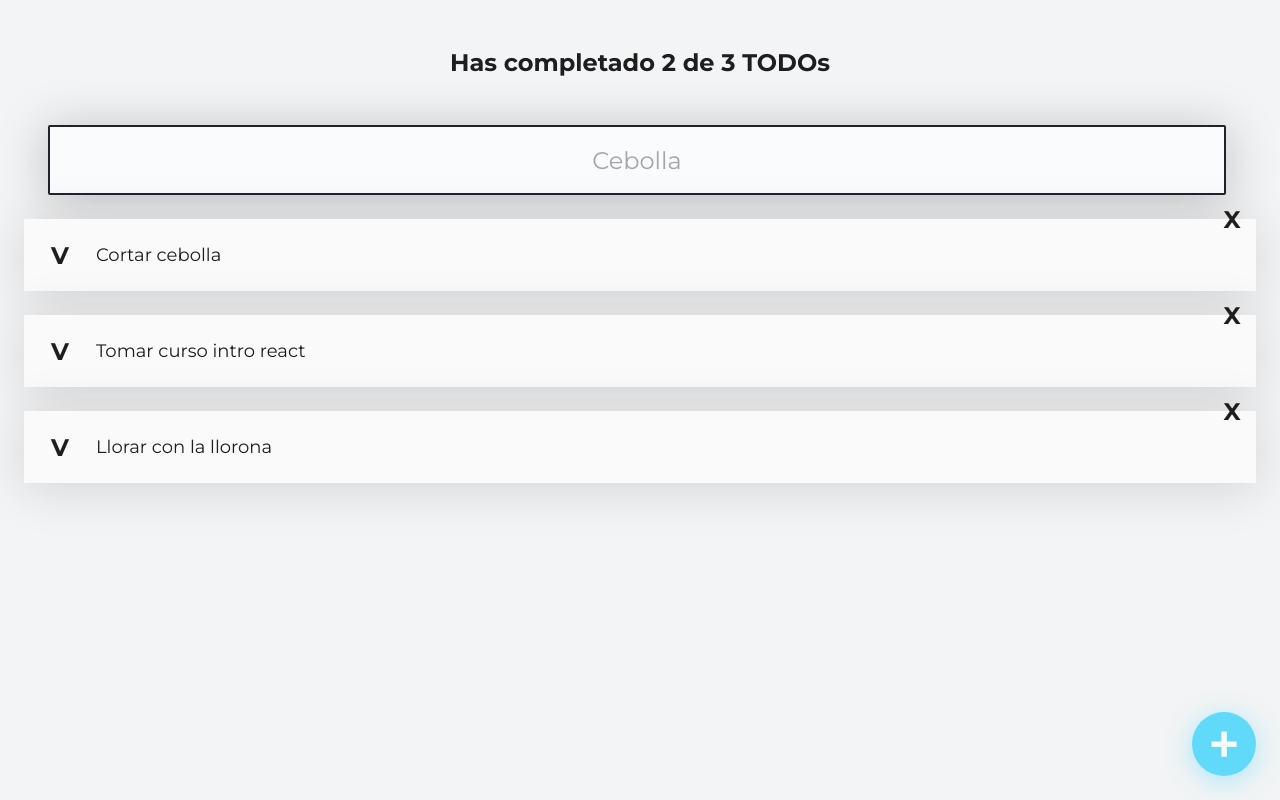
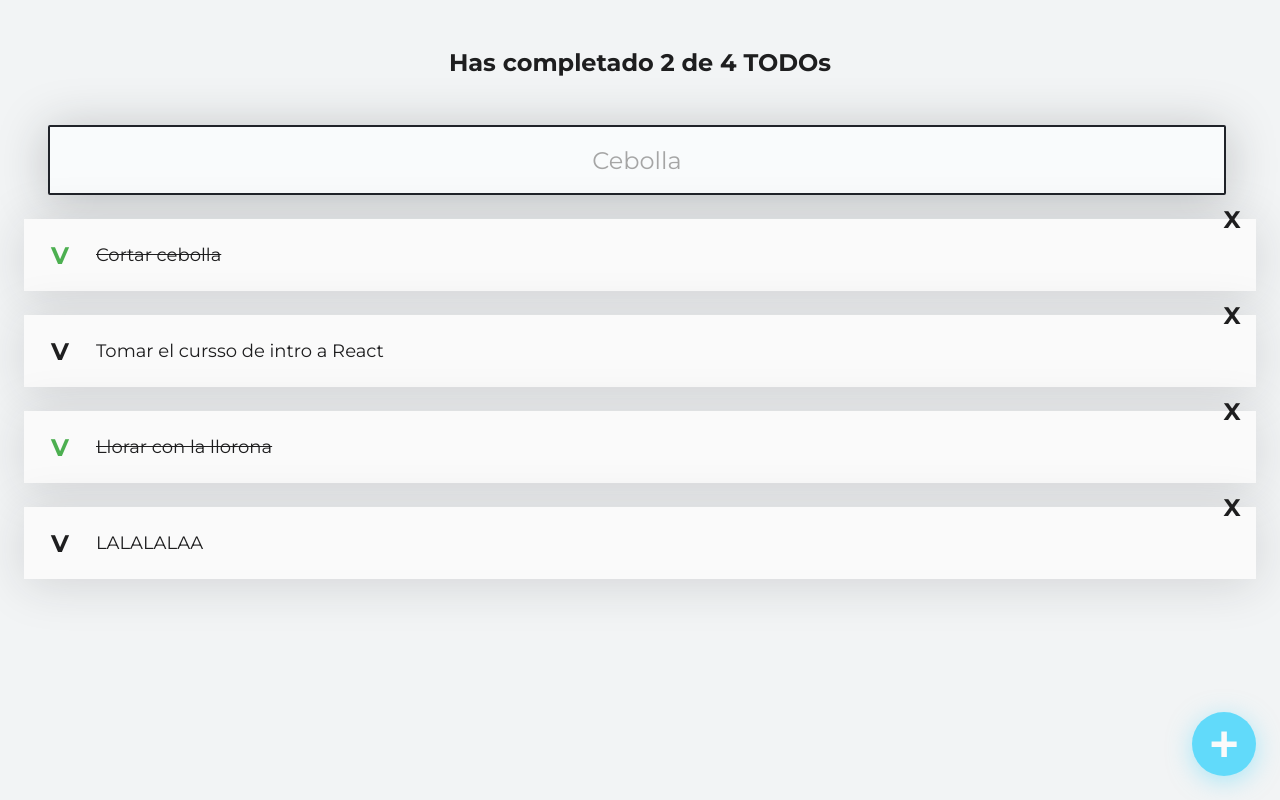
Before and after one commit to wildchamo/cursoreact, a React (Create React App) app: page / in a window 1280 px wide. Built offline with nearby package versions, Linux system fonts and the light colour scheme.

Commit message:
buscador

```diff
--- a/src/App.js
+++ b/src/App.js
@@ -7,22 +7,48 @@
 
 //import './App.css';
 
-const todos = [
-  { text: "Cortar cebolla", completed: false },
-  { text: "Tomar curso intro react", completed: false },
-  { text: "Llorar con la llorona", completed: false },
+const defaultTodos = [
+  { text: "Cortar cebolla", completed: true },
+  { text: "Tomar el cursso de intro a React", completed: false },
+  { text: "Llorar con la llorona", completed: true },
+  { text: "LALALALAA", completed: false },
 ];
 
 function App() {
+  const [todos, setTodos] = React.useState(defaultTodos);
+
+  const completedTodos = todos.filter((todo) => !!todo.completed).length;
+
+  const totalTodos = todos.length;
+
+  const [searchValue, setSearchValue] = React.useState("");
+
+  let searchedTodos = [];
+
+  if (!searchValue.length >= 1) {
+    searchedTodos = todos;
+  } else {
+    searchedTodos = todos.filter((todo) => {
+      const todoText = todo.text.toLowerCase();
+      const searchText = searchValue.toLowerCase();
+      return todoText.includes(searchText)
+    });
+
+  }
+
   return (
     <React.Fragment>
-      <TodoCounter />
+      <TodoCounter total={totalTodos} completed={completedTodos} />
 
-      <TodoSearch />
+      <TodoSearch searchValue={searchValue} setSearchValue={setSearchValue} />
 
       <TodoList>
-        {todos.map((todo) => (
-          <TodoItem key={todo.text} text={todo.text} completed={todo.completed} />
+        {searchedTodos.map((todo) => (
+          <TodoItem
+            key={todo.text}
+            text={todo.text}
+            completed={todo.completed}
+          />
         ))}
       </TodoList>
 
--- a/src/TodoCounter.js
+++ b/src/TodoCounter.js
@@ -1,9 +1,10 @@
 import React from "react";
 import './style/TodoCounter.css';
 
-function TodoCounter(){
+function TodoCounter({total,completed}){
+
     return(
-        <h2 className="TodoCounter">Has completado 2 de 3 TODOs</h2>
+        <h2 className="TodoCounter">Has completado {completed} de {total} TODOs</h2>
     );
 }
 
--- a/src/TodoSearch.js
+++ b/src/TodoSearch.js
@@ -1,21 +1,19 @@
 import React from "react";
 import "./style/TodoSearch.css";
 
-function TodoSearch() {
-  const [searchValue, setSearchValue] = React.useState("");
+function TodoSearch({searchValue, setSearchValue}) {
 
-  const onSearchValueChange = (event) => {
+    const onSearchValueChange = (event) => {
     setSearchValue(event.target.value);
   };
 
-  return [
+  return(
     <input
       onChange={onSearchValueChange}
       className="TodoSearch"
       placeholder="Cebolla"
       value={searchValue}
-    />,
-    <p>{searchValue}</p>
-  ];
+    />
+  );
 }
 export { TodoSearch };
```
